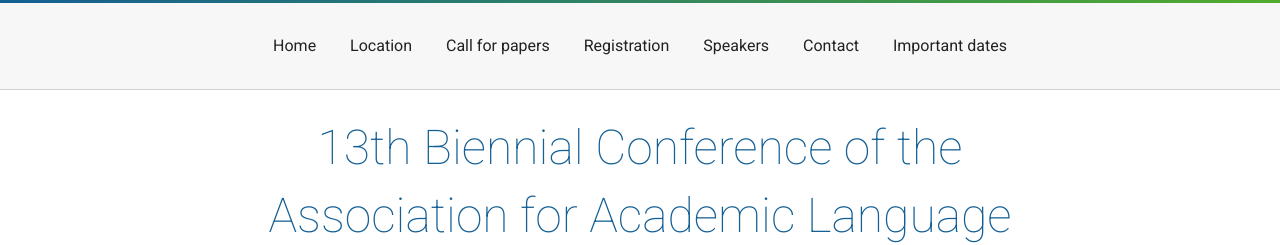
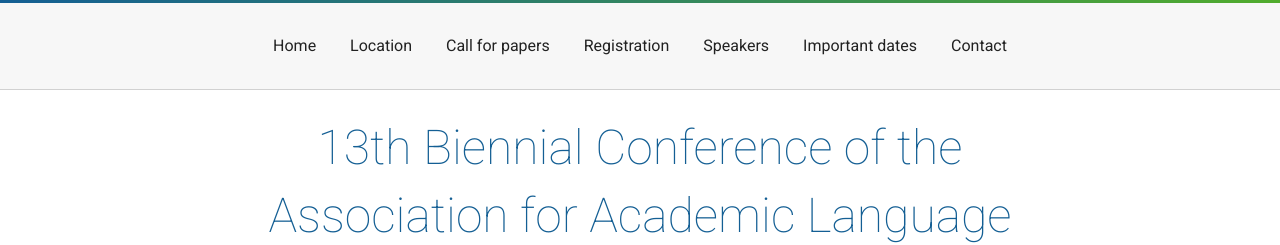
Before and after one commit to aallconference2017/aallconference2017.github.io, a Jekyll site: the page built from index.html, in a window 1280 px wide. Shown: the part 487-732 px from the top of the page. Built offline with Jekyll 4.4.1, drawn with Linux system fonts in a browser that asks for light colours.

Commit message:
Updated 'important-dates/index.html' via CloudCannon

```diff
--- a/important-dates/index.html
+++ b/important-dates/index.html
@@ -2,11 +2,11 @@
 layout: default
 title: Important dates
 description:
-menu_position_number: 7
+menu_position_number: 6
 show_jump_links: false
 ---
 <div class="container">
     <div class="content">
-        <div class="editable"><p>Please take note of the following dates below:&nbsp;</p><p>Abstract submission closes April 21st.&nbsp;</p><p>Early Bird registration closes September 15th.&nbsp;</p></div>
+        <div class="editable"><p>Abstract submission closes April 21st.&nbsp;</p><p>&nbsp;</p><p>Early Bird registration closes September 15th.&nbsp;</p></div>
     </div>
 </div>
```
